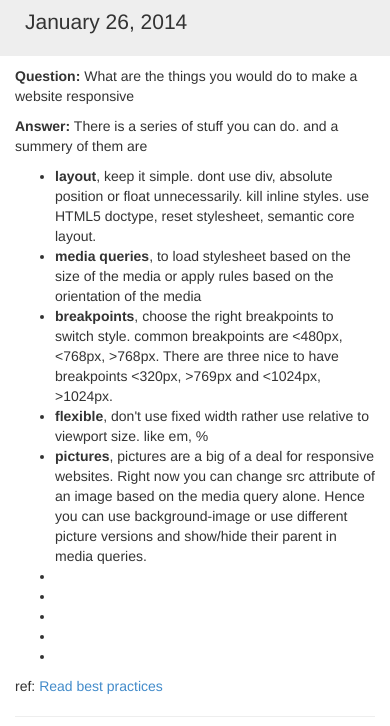
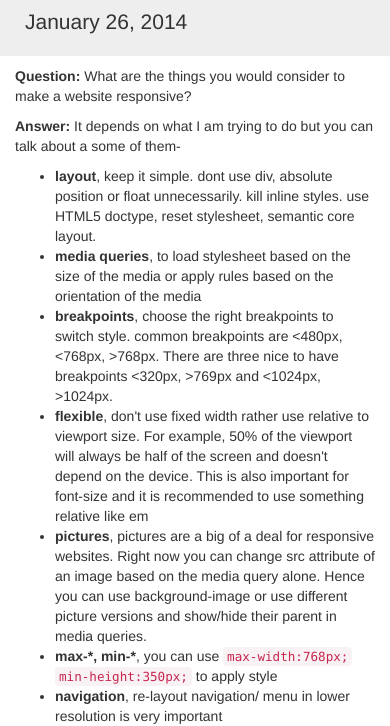
Before and after one commit to khan4019/front-end-Interview-Questions, a plain HTML site: page js3.html in a window 390 px wide. Shown: the part 122-848 px from the top of the page. Drawn offline with Linux system fonts and the light colour scheme.

Commit message:
added two more points for responsive

```diff
--- a/js3.html
+++ b/js3.html
@@ -80,21 +80,19 @@
       <p class="gray"> <span class="purpleBold">More Questions</span> <a href="css.html">css interview questions</a>, <a href="html.html">html interview questions</a> </p> -->
 
       <div id="responsiveWebsite">
-        <p><strong>Question:</strong> What are the things you would do to make a website responsive</p>
-        <p><strong>Answer:</strong> There  is a series of stuff you can do. and a summery of them are</p>
+        <p><strong>Question:</strong> What are the things you would consider to make a website responsive?</p>
+        <p><strong>Answer:</strong> It depends on what I am trying to do but you can talk about a some of them-</p>
         <ul>
           <li><strong>layout</strong>, keep it simple. dont use div, absolute position or float unnecessarily. kill inline styles. use HTML5 doctype, reset stylesheet, semantic core layout.</li>
           <li><strong>media queries</strong>, to load stylesheet based on the size of the media or apply rules based on the orientation of the media</li>
           <li><strong>breakpoints</strong>, choose the right breakpoints to switch style. common breakpoints are &lt;480px, &lt;768px, &gt;768px. There are three nice to have breakpoints &lt;320px, &gt;769px and &lt;1024px, &gt;1024px.</li>
-          <li><strong>flexible</strong>, don't use fixed width rather use relative to viewport size. like em, %</li>
+          <li><strong>flexible</strong>, don't use fixed width rather use relative to viewport size. For example, 50% of the viewport will always be half of the screen and doesn't depend on the device. This is also important for font-size and it is recommended to use something relative like em</li>
           <li><strong>pictures</strong>, pictures are a big of a deal for responsive websites. Right now you can change src attribute of an image based on the media query alone. Hence you can use background-image or use different picture versions and show/hide their parent in media queries.</li>
-          <li><strong></strong></li>
-          <li><strong></strong></li>
-          <li><strong></strong></li>
-          <li><strong></strong></li>
-          <li><strong></strong></li>
+          <li><strong>max-*, min-*</strong>, you can use <code>max-width:768px;</code> <code>min-height:350px;</code> to apply style</li>
+          <li><strong>navigation</strong>, re-layout navigation/ menu in lower resolution is very important</li>
+          <li><strong>tools</strong>, don't reinvent the wheel. use bootstrap or similar libraries for responsive website</li>
         </ul>
-        <p>ref: <a href="http://readwrite.com/2013/04/16/10-developer-tips-to-build-a-responsive-website-infographic#awesm=~ou5vLQZqqXIubV">Read best practices</a></p>
+        <p>ref: <a href="http://www.1stwebdesigner.com/css/responsive-website-tutorial/">responsive tutorial</a>, <a href="http://readwrite.com/2013/04/16/10-developer-tips-to-build-a-responsive-website-infographic#awesm=~ou5vLQZqqXIubV">Read best practices</a></p>
       </div>
 
 
```
